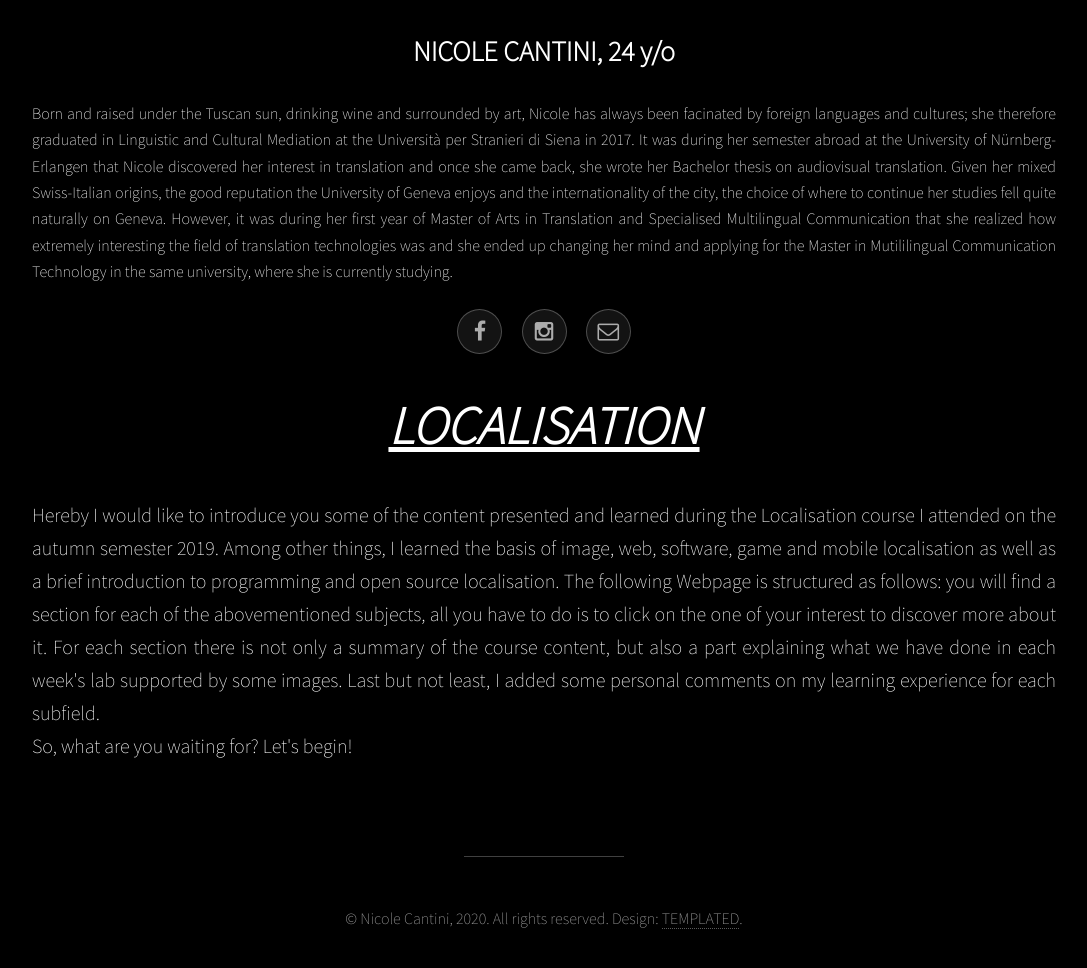
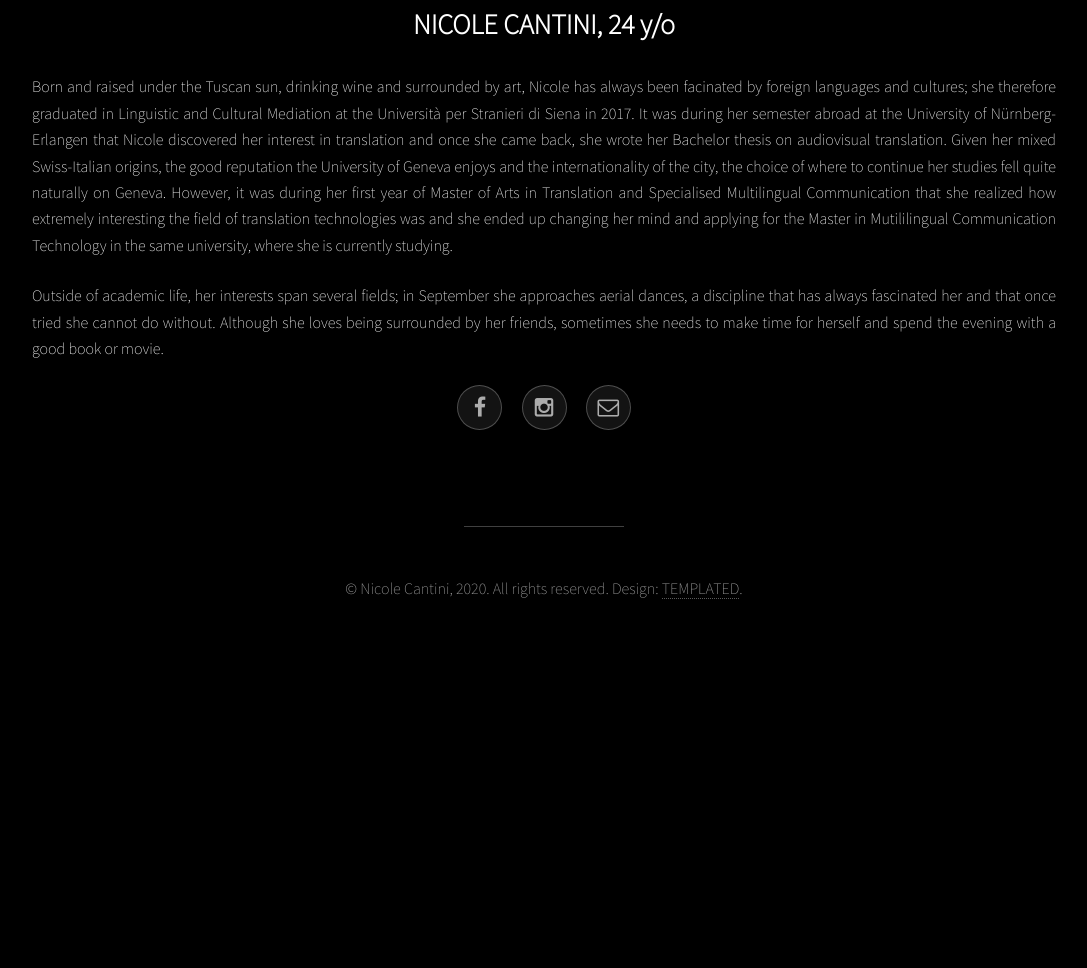
Before and after one commit to NicoleChristineCantini/NicoleChristineCantini.github.io, a plain HTML site: page index.html in a window 1280 px wide. Shown: the part 238-1206 px from the top of the page, without its empty margins (96-1183 px from the left). After the commit the page ends 904 px from the top, so only its background shows below. Drawn offline with Linux system fonts and the light colour scheme.

Commit message:
Update index.html

```diff
--- a/index.html
+++ b/index.html
@@ -11,7 +11,6 @@
 
 		<!-- Wrapper -->
 			<div id="wrapper">
-			<a href="it/Home.html">Italiano</a>
 				<!-- Header -->
 					<header id="header">
 
@@ -28,20 +27,14 @@
 						she ended up changing her mind and applying for the Master in Mutililingual Communication Technology in the same university, where she is currently studying.
 						</p>
 
+						<p>Outside of academic life, her interests span several fields; in September she approaches aerial dances, a discipline that has always fascinated her and that once tried she cannot do without.
+						Although she loves being surrounded by her friends, sometimes she needs to make time for herself and spend the evening with a good book or movie. </p>
+
 						<ul class="icons">
 							<li><a href="https://www.facebook.com/nicole.cantini" class="icon style2 fa-facebook"><span class="label">Facebook</span></a></li>
 							<li><a href="https://www.instagram.com/nicole_cantini/" class="icon style2 fa-instagram"><span class="label">Instagram</span></a></li>
 							<li><a href="mailto:Nicole.Cantini@etu.unige.ch" class="icon style2 fa-envelope-o"><span class="label">Email</span></a></li>
 						</ul>
-
-						<h2>LOCALISATION</h2>
-
-						<p>Hereby I would like to introduce you some of the content presented and learned during the Localisation course I attended on the autumn semester 2019.
-						Among other things, I learned the basis of image, web, software, game and mobile localisation as well as a brief introduction to programming and open source localisation.
-						The following Webpage is structured as follows: you will find a section for each of the abovementioned subjects, all you have to do is to click on the one of your interest to discover more about it.
-						For each section there is not only a summary of the course content, but also a part explaining what we have done in each week's lab supported by some images.
-						Last but not least, I added some personal comments on my learning experience for each subfield.
-						<br/>So, what are you waiting for? Let's begin!</p>
 
 					</header>
 
```
